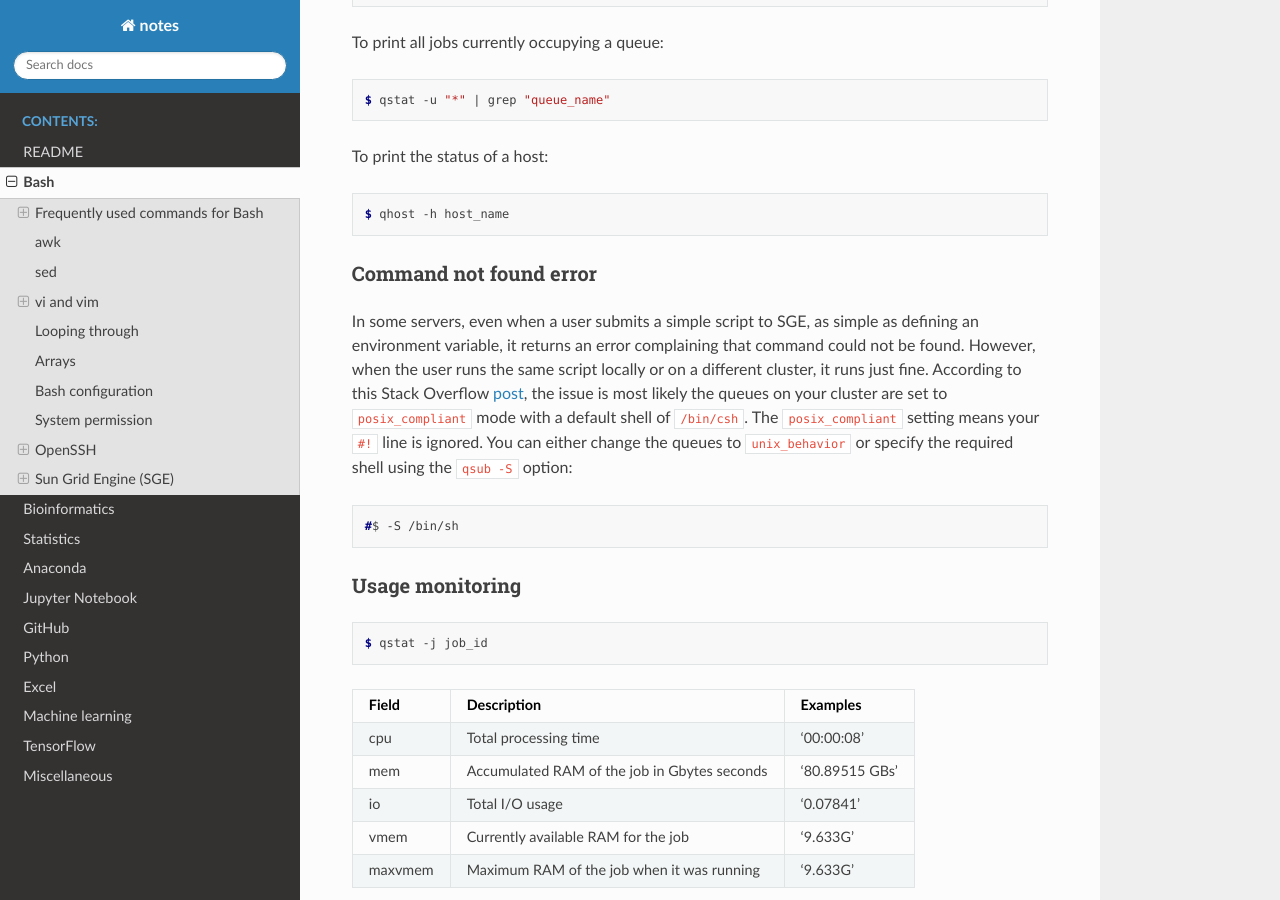
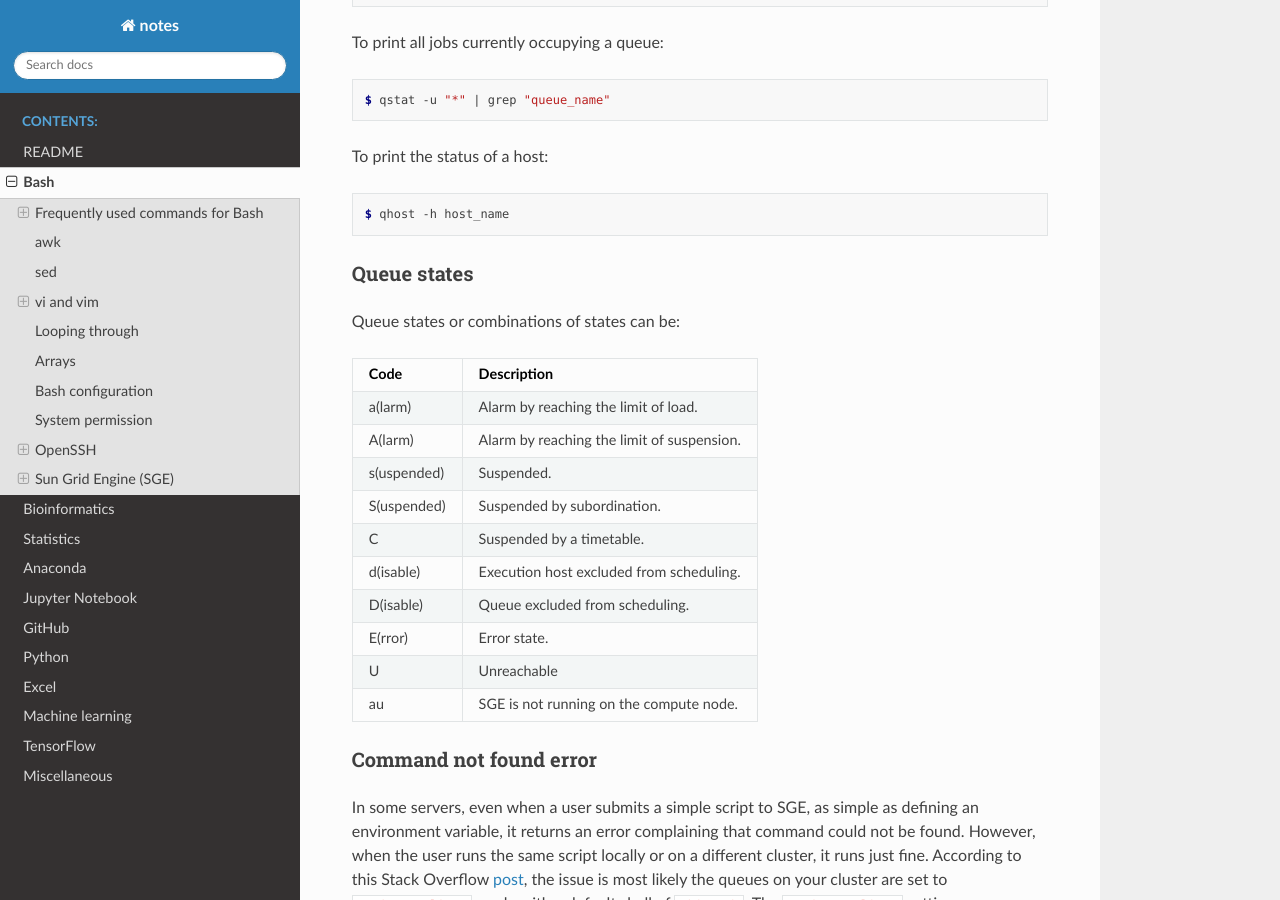
Before and after one commit to sbslee/notes, a Sphinx documentation site: the page built from docs/bash.rst, in a window 1280 px wide and 900 px high, scrolled down 15432 px. Built offline with Sphinx 7.4.7 and the Read the Docs theme 2.0.0, drawn with Linux system fonts in a browser that asks for light colours.

Commit message:
Update bash.rst

```diff
--- a/docs/bash.rst
+++ b/docs/bash.rst
@@ -821,6 +821,35 @@ To print the status of a host:
 
     $ qhost -h host_name
 
+Queue states
+------------
+
+Queue states or combinations of states can be:
+
++-------------+--------------------------------------------+
+| Code        | Description                                |
++=============+============================================+
+| a(larm)     | Alarm by reaching the limit of load.       |
++-------------+--------------------------------------------+
+| A(larm)     | Alarm by reaching the limit of suspension. |
++-------------+--------------------------------------------+
+| s(uspended) | Suspended.                                 |
++-------------+--------------------------------------------+
+| S(uspended) | Suspended by subordination.                |
++-------------+--------------------------------------------+
+| C           | Suspended by a timetable.                  |
++-------------+--------------------------------------------+
+| d(isable)   | Execution host excluded from scheduling.   |
++-------------+--------------------------------------------+
+| D(isable)   | Queue excluded from scheduling.            |
++-------------+--------------------------------------------+
+| E(rror)     | Error state.                               |
++-------------+--------------------------------------------+
+| U           | Unreachable                                |
++-------------+--------------------------------------------+
+| au          | SGE is not running on the compute node.    |
++-------------+--------------------------------------------+
+
 Command not found error
 -----------------------
 
```
